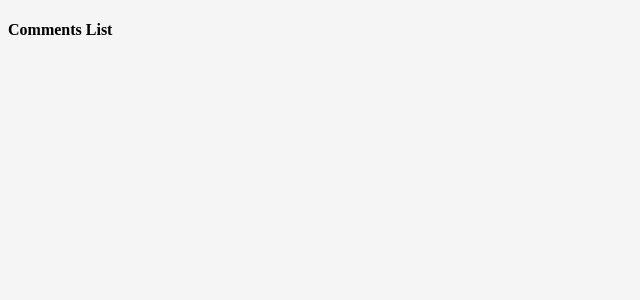
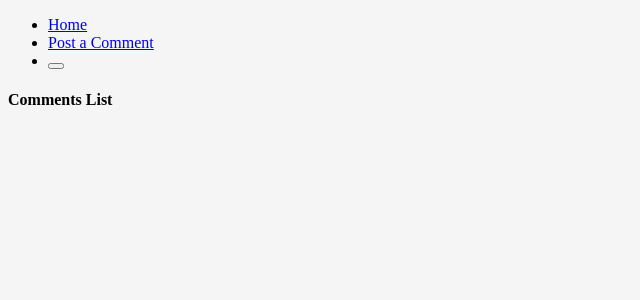
Before and after one commit to Michal-Radomski/JS_Libraries_Courses, a React (Create React App) app in the folder 01 Advanced React/2 HOC/: page / in a window 1280 px wide. Shown: the top 300 px of the page, without its empty margins (0-640 px from the left). Built offline with nearby package versions, Linux system fonts and the light colour scheme.

Commit message:
Advanced React-Redux course - commit 48

```diff
--- a/01 Advanced React/2 HOC/src/components/App.tsx
+++ b/01 Advanced React/2 HOC/src/components/App.tsx
@@ -1,19 +1,40 @@
 import React from "react";
-import { Route } from "react-router-dom";
+import { Link, Route } from "react-router-dom";
 
 import "../App.scss";
 import CommentBox from "components/CommentBox";
 import CommentList from "components/CommentList";
 
-function App(): JSX.Element {
+class App extends React.Component {
+  renderButton(): JSX.Element {
+    return <button></button>;
+  }
+
+  renderHeader(): JSX.Element {
+    return (
+      <ul>
+        <li>
+          <Link to="/">Home</Link>
+        </li>
+        <li>
+          <Link to="/post">Post a Comment</Link>
+        </li>
+        <li>{this.renderButton()}</li>
+      </ul>
+    );
+  }
+
+  render() {
     return (
       <React.Fragment>
         <div>
+          {this.renderHeader()}
           <Route path="/post" component={CommentBox} />
           <Route path="/" exact={true} component={CommentList} />
         </div>
       </React.Fragment>
     );
   }
+}
 
 export default App;
--- a/01 Advanced React/2 HOC/src/reducers/index.ts
+++ b/01 Advanced React/2 HOC/src/reducers/index.ts
@@ -1,9 +1,11 @@
 import { combineReducers } from "redux";
 
 import commentsReducers from "reducers/comments";
+import authReducer from "./auth";
 
 const rootReducer = combineReducers({
   comments: commentsReducers,
+  auth: authReducer,
 });
 
 export default rootReducer;
```
Lines whose indentation alone changed are shown as unchanged.
